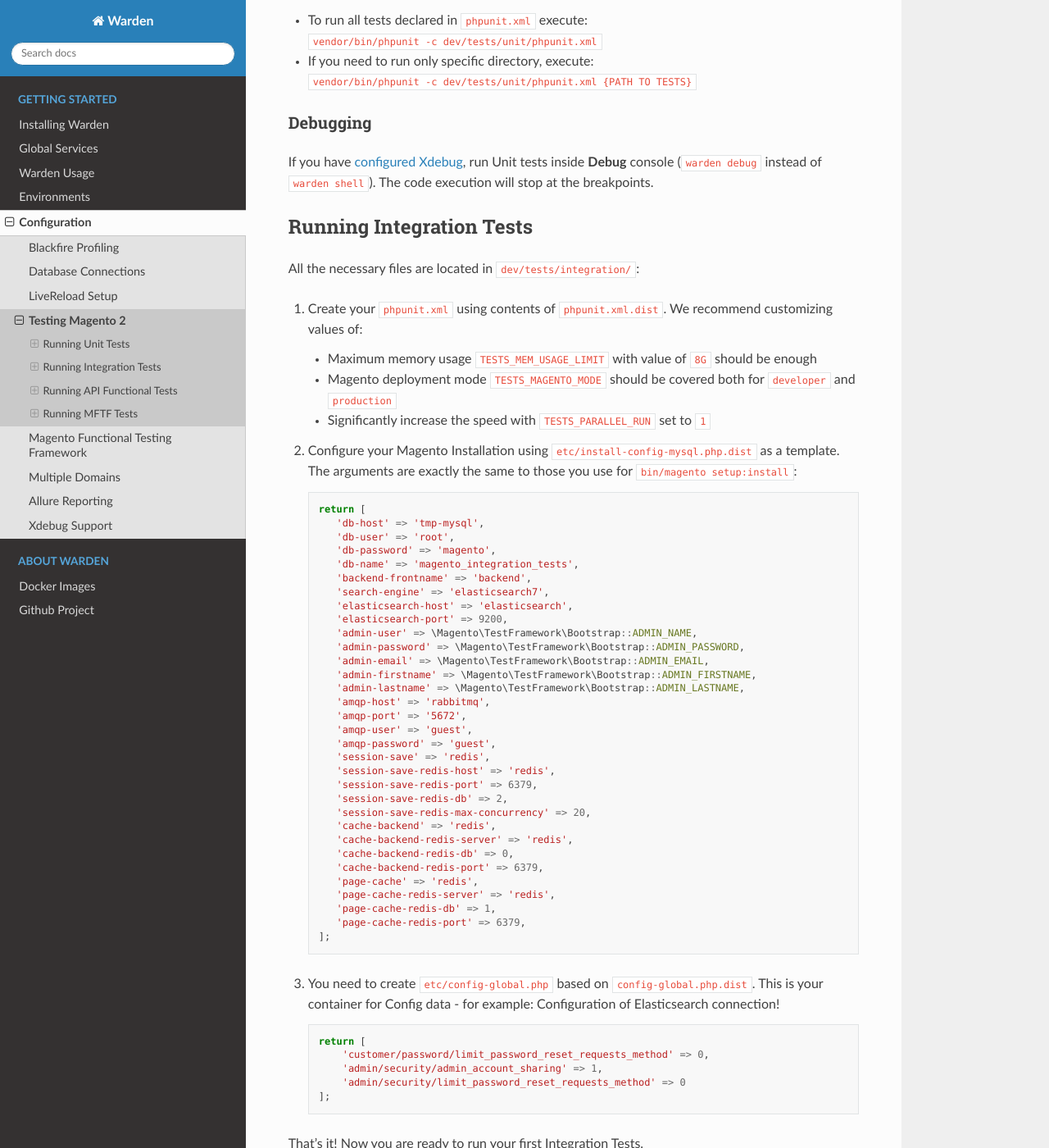
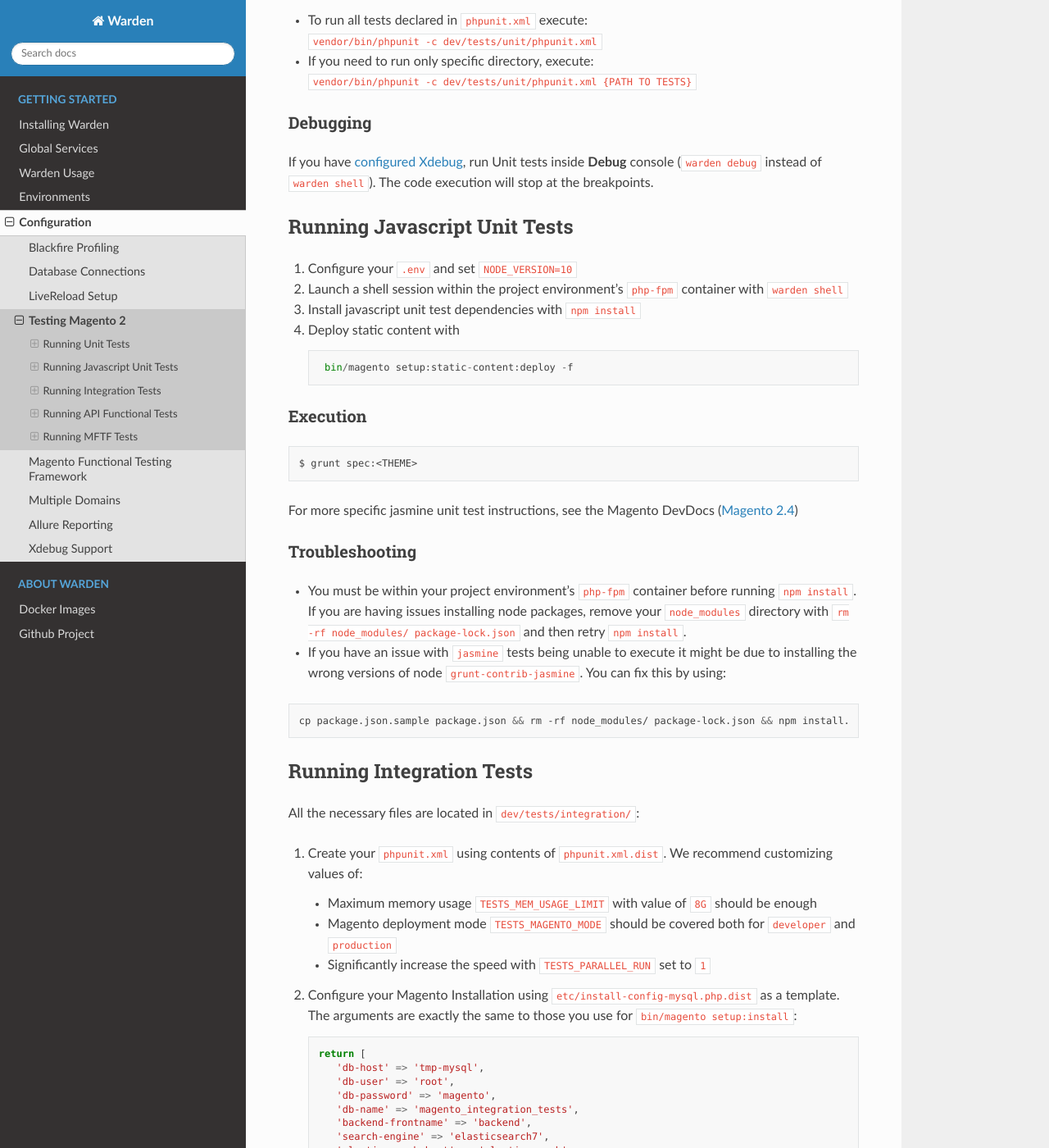
Before and after one commit to wardenenv/warden, a Sphinx documentation site: the page built from docs/configuration/magento2-testing.md, in a window 1280 px wide and 1400 px high, scrolled down 846 px. Shown: the whole window at 82% size. Built offline with Sphinx 7.4.7 and the Read the Docs theme 2.0.0, drawn with Linux system fonts in a browser that asks for light colours.

Commit message:
Added Jasmine Test instructions to documentation per #209

````diff
--- a/docs/configuration/magento2-testing.md
+++ b/docs/configuration/magento2-testing.md
@@ -36,6 +36,34 @@ That's it! Now you are ready to run Unit Tests.
 ### Debugging
 
 If you have [configured Xdebug](xdebug.md), run Unit tests inside **Debug** console (`warden debug` instead of `warden shell`). The code execution will stop at the breakpoints.
+
+## Running Javascript Unit Tests
+
+1. Configure your `.env` and set `NODE_VERSION=10`
+2. Launch a shell session within the project environment's `php-fpm` container with `warden shell`
+3. Install javascript unit test dependencies with `npm install`
+4. Deploy static content with
+
+        bin/magento setup:static-content:deploy -f
+
+### Execution
+
+```bash
+$ grunt spec:<THEME>
+```
+
+For more specific jasmine unit test instructions, see the Magento DevDocs ([Magento 2.4](https://devdocs.magento.com/guides/v2.4/test/js/jasmine.html))
+
+### Troubleshooting
+
+- You must be within your project environment's `php-fpm` container before running `npm install`.  If you are having issues
+installing node packages, remove your `node_modules` directory with `rm -rf node_modules/ package-lock.json` and then retry `npm install`.
+- If you have an issue with `jasmine` tests being unable to execute it might be due to installing the wrong versions of node `grunt-contrib-jasmine`.
+You can fix this by using:
+
+```bash
+cp package.json.sample package.json && rm -rf node_modules/ package-lock.json && npm install.
+```
 
 ## Running Integration Tests
 
````
